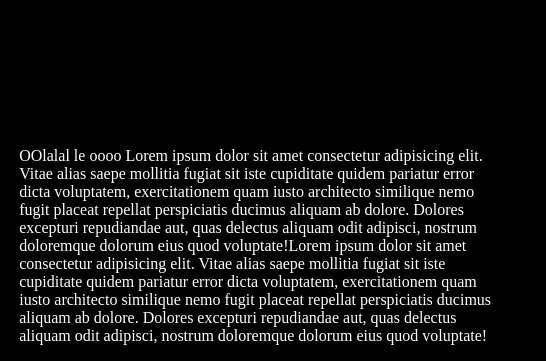
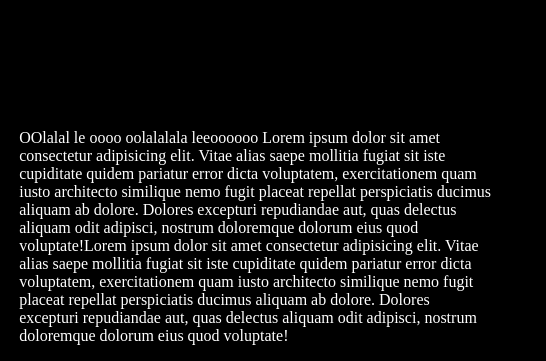
Before and after one commit to vivek4nag/HTML-CSS-Geeks, a plain HTML site: page 13_css_hw_02/index.html in a window 1280 px wide. Shown: the part 1225-1586 px from the top of the page, 0-546 px from the left. Drawn offline with Linux system fonts and the light colour scheme; grey boxes are pictures that could not be loaded.

Commit message:
readme updated

```diff
--- a/13_css_hw_02/index.html
+++ b/13_css_hw_02/index.html
@@ -17,17 +17,17 @@
     <main>
         <div class="main-1"></div>
         <div class="main-2">
-            <!-- <h3>Our World Class Team at Work to Build World Class Architectures</h3> -->
             <img class="picture" src="https://static7.depositphotos.com/1010826/675/v/450/depositphotos_6751521-stock-illustration-tower-cranes.jpg" alt="img3">
             <img class="picture" src="https://wallpapers.com/images/featured/civil-engineering-pa6hvqgpaqfw6mgb.jpg" alt="img4">
             <img class="picture" src="https://c1.wallpaperflare.com/preview/734/797/226/construction-site-building-concrete.jpg" alt="img 5">
         </div>
+
         <div class="main-3">
-            <p class="writting">OOlalal le oooo Lorem ipsum dolor sit amet consectetur adipisicing elit. Vitae alias saepe mollitia fugiat sit iste cupiditate quidem pariatur error dicta voluptatem, exercitationem quam iusto architecto similique nemo fugit placeat repellat perspiciatis ducimus aliquam ab dolore. Dolores excepturi repudiandae aut, quas delectus aliquam odit adipisci, nostrum doloremque dolorum eius quod voluptate!Lorem ipsum dolor sit amet consectetur adipisicing elit. Vitae alias saepe mollitia fugiat sit iste cupiditate quidem pariatur error dicta voluptatem, exercitationem quam iusto architecto similique nemo fugit placeat repellat perspiciatis ducimus aliquam ab dolore. Dolores excepturi repudiandae aut, quas delectus aliquam odit adipisci, nostrum doloremque dolorum eius quod voluptate!</p>
+            <p class="writting">OOlalal le oooo oolalalala leeoooooo Lorem ipsum dolor sit amet consectetur adipisicing elit. Vitae alias saepe mollitia fugiat sit iste cupiditate quidem pariatur error dicta voluptatem, exercitationem quam iusto architecto similique nemo fugit placeat repellat perspiciatis ducimus aliquam ab dolore. Dolores excepturi repudiandae aut, quas delectus aliquam odit adipisci, nostrum doloremque dolorum eius quod voluptate!Lorem ipsum dolor sit amet consectetur adipisicing elit. Vitae alias saepe mollitia fugiat sit iste cupiditate quidem pariatur error dicta voluptatem, exercitationem quam iusto architecto similique nemo fugit placeat repellat perspiciatis ducimus aliquam ab dolore. Dolores excepturi repudiandae aut, quas delectus aliquam odit adipisci, nostrum doloremque dolorum eius quod voluptate!</p>
 
             <img class="image-3" src="https://media.istockphoto.com/id/1202296779/photo/black-and-white-photo-structure-of-steel-for-building-construction.jpg?s=1024x1024&w=is&k=20&c=zB6oytRiAmzlr-gQ1Qj0GTC7YOjo6fd5jeiW8Iuz78M=" alt="img 6">
         </div>
+
     </main>
-
 </body>
 </html>
--- a/13_css_hw_02/styles.css
+++ b/13_css_hw_02/styles.css
@@ -63,7 +63,6 @@
     background-color: black;
 
     .writting{
-
         color: white;
         width: 40%;
         padding: 1.5%;
```
Also changed, not shown: 15_css_cw_03/index.html (added), 15_css_cw_03/styles.css (added), 1 other file.
